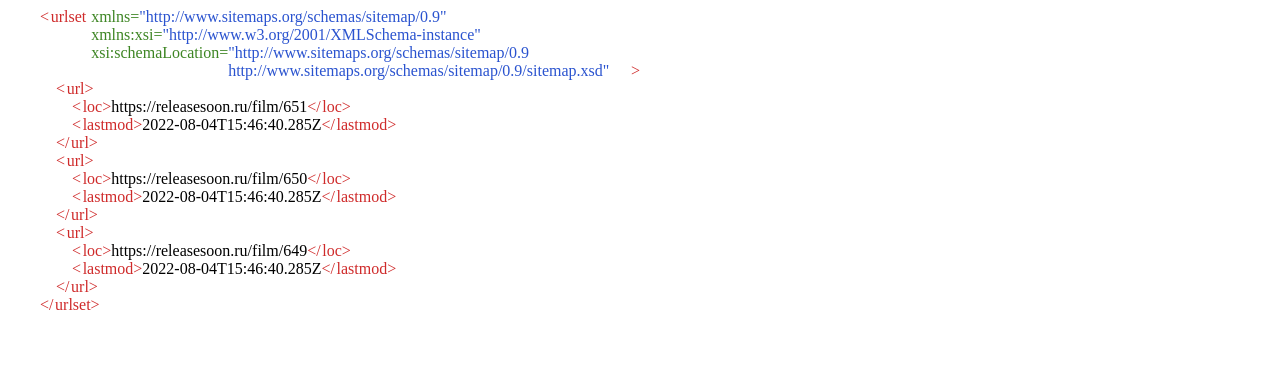
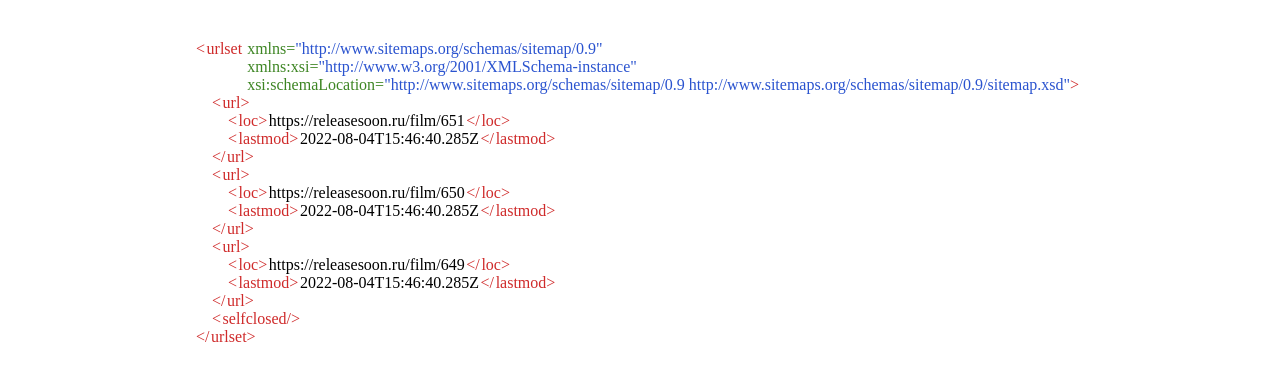
Before and after one commit to Amfeon/PrettyXml, a Vue app: page / in a window 1280 px wide. Shown: the top 380 px of the page. Built offline with nearby package versions, Linux system fonts and the light colour scheme.

Commit message:
fix paddings

```diff
--- a/src/App.vue
+++ b/src/App.vue
@@ -2,7 +2,7 @@
 import PrettyXml from './components/PrettyXml.vue';
 
 import {  ref } from 'vue';
-const TEST = '<?xml version="1.0" encoding="UTF-8"?><urlset  xmlns="http://www.sitemaps.org/schemas/sitemap/0.9"  xmlns:xsi="http://www.w3.org/2001/XMLSchema-instance"  xsi:schemaLocation="http://www.sitemaps.org/schemas/sitemap/0.9 http://www.sitemaps.org/schemas/sitemap/0.9/sitemap.xsd">  <url>    <loc>https://releasesoon.ru/film/651</loc>    <lastmod>2022-08-04T15:46:40.285Z</lastmod>  </url> <url>    <loc>https://releasesoon.ru/film/650</loc>    <lastmod>2022-08-04T15:46:40.285Z</lastmod>  </url>  <url>    <loc>https://releasesoon.ru/film/649</loc> <lastmod>2022-08-04T15:46:40.285Z</lastmod>  </url></urlset>'
+const TEST = '<?xml version="1.0" encoding="UTF-8"?><urlset  xmlns="http://www.sitemaps.org/schemas/sitemap/0.9"  xmlns:xsi="http://www.w3.org/2001/XMLSchema-instance"  xsi:schemaLocation="http://www.sitemaps.org/schemas/sitemap/0.9 http://www.sitemaps.org/schemas/sitemap/0.9/sitemap.xsd">  <url>    <loc>https://releasesoon.ru/film/651</loc>    <lastmod>2022-08-04T15:46:40.285Z</lastmod>  </url> <url>    <loc>https://releasesoon.ru/film/650</loc>    <lastmod>2022-08-04T15:46:40.285Z</lastmod>  </url>  <url>    <loc>https://releasesoon.ru/film/649</loc> <lastmod>2022-08-04T15:46:40.285Z</lastmod>  </url> <selfclosed></selfclosed></urlset> '
 const xml = ref(TEST)
 
 
--- a/src/assets/main.css
+++ b/src/assets/main.css
@@ -27,9 +27,5 @@
     place-items: center;
   }
 
-  #app {
-    display: grid;
-    grid-template-columns: 1fr 1fr;
-    padding: 0 2rem;
-  }
+
 }
--- a/src/components/AttributesComponent.vue
+++ b/src/components/AttributesComponent.vue
@@ -2,12 +2,15 @@
 const props = defineProps({
   value: { type: String },
   name: { type: String },
+  isLast: {type: Boolean}
+
 });
 </script>
 <template>
   <div class="attribute">
     <span class="attribute__name"> {{ name }}= </span>
     <span class="attribute__value"> "{{ value }}" </span>
+    <span v-if="isLast" class="element__bracket--close">&gt;</span>
   </div>
 </template>
 <style lang="scss">
--- a/src/components/OpenTag.vue
+++ b/src/components/OpenTag.vue
@@ -1,10 +1,10 @@
 <script setup>
-import AttributesComponent from './AttributesComponent.vue';
+import AttributesComponent from "./AttributesComponent.vue";
 
-defineEmits(['openClose'])
+defineEmits(["openClose"]);
 const props = defineProps({
-  attribures:{
-    type: Array
+  attribures: {
+    type: Array,
   },
   isSelfClosing: {
     type: Boolean,
@@ -20,11 +20,17 @@
     <span class="element__bracket">&lt;</span>
     <span class="element__name" @click="$emit('openClose')"> {{ name }}</span>
     <div class="element__attributes">
-      <AttributesComponent v-for="(item, index) in attribures" :name="item.name" :value="item.value" :key="'attr' + index"/>
+      <AttributesComponent
+        v-for="(item, index) in attribures"
+        :name="item.name"
+        :value="item.value"
+        :key="'attr' + index"
+        :is-last="index === attribures.length - 1"
+        :is-self-closing="isSelfClosing"
+      />
     </div>
-
     <span v-if="isSelfClosing" class="element__bracket">/</span>
-    <span class="element__bracket--close">&gt;</span>
+    <span v-if="!attribures.length" class="element__bracket--close">&gt;</span>
   </div>
 </template>
 <style lang="scss">
@@ -32,20 +38,21 @@
   display: inline-flex;
   flex-wrap: nowrap;
 
-
-  .element__attributes{
+  .element__attributes {
     display: flex;
     flex-direction: column;
   }
-  .element__bracket--close{
+  .element__bracket--close {
     display: flex;
     align-items: flex-end;
   }
-  .element__name{
+  .element__name {
     padding-left: 0.1rem;
     cursor: pointer;
   }
-  .element__name, .element__bracket--close, .element__bracket{
+  .element__name,
+  .element__bracket--close,
+  .element__bracket {
     color: var(--tag-name-color);
   }
 }
--- a/src/components/XmlTag.vue
+++ b/src/components/XmlTag.vue
@@ -65,7 +65,7 @@
         </div>
       </template>
 
-      <div  class="tag__child">
+      <div  class="tag__child" v-if="childElements.length">
         <XmlTag
           v-for="(childElement, index) in childElements"
           :key="`e${index}`"
@@ -75,8 +75,7 @@
         <div
           class="remark"
           v-for="(item, index) in remarks"
-          :key="'rem' + index"
-        >
+          :key="'rem' + index">
           &lt;!--
           <pre class="remark__content">{{ item.textContent }}</pre>
           --&gt;
@@ -103,7 +102,7 @@
     flex-direction: row;
     .tag__child,
     .tag__content {
-      padding-left: 0rem;
+      padding: 0 0.1em;
     }
   }
 
```
Also changed, not shown: 1 other file (tests, documents, lock files or other folders).
